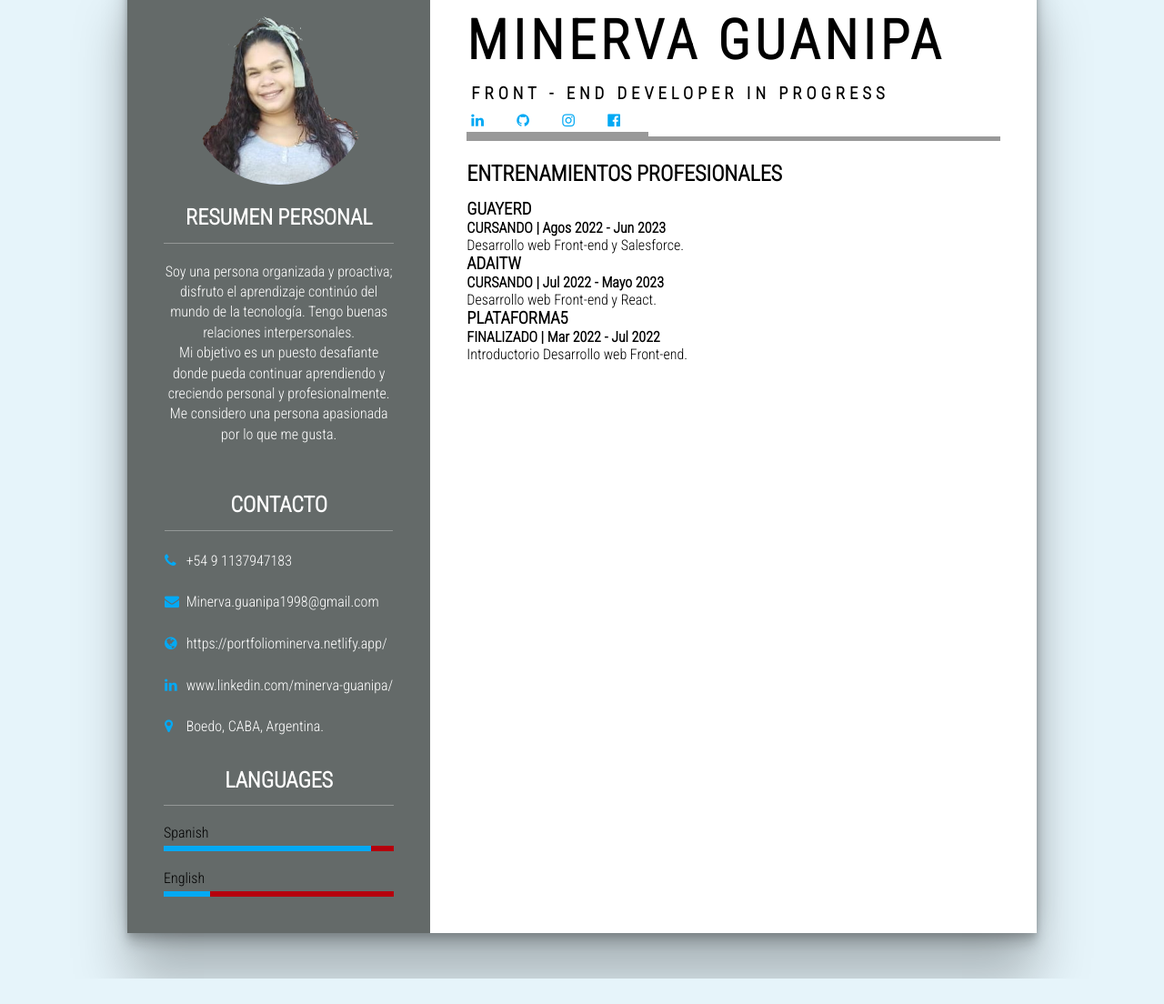
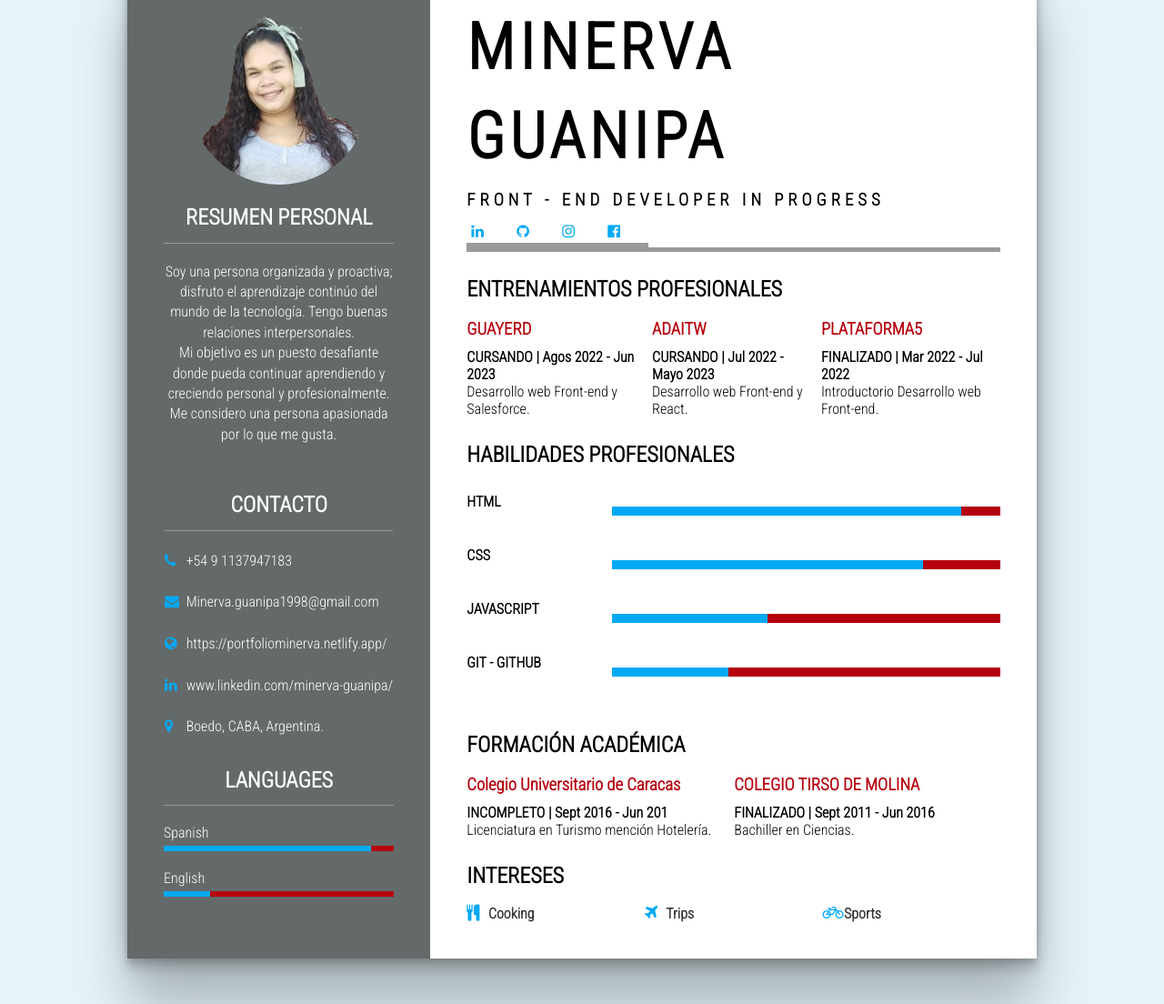
Before and after one commit to Mine24Ga/cv, a plain HTML site: page index.html in a window 1280 px wide. Shown: the part 87-1191 px from the top of the page at 91% size. Before the commit the page ends 1163 px from the top, so only its background shows below. Drawn offline with Linux system fonts and the light colour scheme.

Commit message:
second commit

```diff
--- a/index.html
+++ b/index.html
@@ -9,6 +9,7 @@
     <title>CV MINERVA</title>
   </head>
   <body>
+    <!----------------------------------- ASIDE ---------------------------------------------->
     <div class="container">
       <div class="left_side">
         <div class="profile">
@@ -75,11 +76,11 @@
               <span class="percent">
                 <div style="width: 20%;"></div>
               </span>
-
             </li>
           </ul>
         </div>
       </div>
+      <!-------------------------------------- HEADER --------------------------------------->
       <div class="rigth_side">
         <div class="header">
           <h1 class="title-header">MINERVA GUANIPA</h1>
@@ -91,6 +92,7 @@
           <a href="https://www.instagram.com/mileyss15/?next=%2Fmileyss15%2F" target="_blank"><span class="icons"><i class="fa fa-instagram" aria-hidden="true"></i></span></a>
           <a href="#"><span class="icons"><i class="fa fa-facebook-official" aria-hidden="true"></i></span></a>
         </div>
+        <!------------------------------------ MAIN ------------------------------------------>
         <div class="main">
           <h2 class="title-main">Entrenamientos profesionales</h2>
           <div class="box">
@@ -109,9 +111,57 @@
               <h4>FINALIZADO | Mar 2022 - Jul 2022</h4>
               <p>Introductorio Desarrollo web Front-end.</p>
              </div>
+         </div>
+      </div>
+      <div class="skills">
+        <h2 class="title-main">habilidades profesionales</h2>
+        <div class="box">
+          <h4>HTML</h4>
+          <div class="percent">
+            <div style="width: 90%;"></div>
           </div>
-
         </div>
+        <div class="box">
+          <h4>CSS</h4>
+          <div class="percent">
+            <div style="width: 80%;"></div>
+          </div>
+        </div>
+        <div class="box">
+          <h4>JAVASCRIPT</h4>
+          <div class="percent">
+            <div style="width: 40%;"></div>
+          </div>
+        </div>
+        <div class="box">
+          <h4>GIT - GITHUB</h4>
+          <div class="percent">
+            <div style="width: 30%;"></div>
+          </div>
+        </div>
+      </div>
+      <div class="formation">
+      <h2 class="title-main">Formación académica</h2>
+      <div class="box2">
+        <div class="year-curso">
+         <h3>Colegio Universitario de Caracas</h3>
+         <h4>INCOMPLETO | Sept 2016 - Jun 201</h4>
+         <p>Licenciatura en Turismo mención Hotelería.</p>
+        </div>
+        <div class="year-curso">
+          <h3>COLEGIO TIRSO DE MOLINA</h3>
+          <h4>FINALIZADO | Sept 2011 - Jun 2016</h4>
+          <p>Bachiller en Ciencias.</p>
+         </div>
+      </div>
+      <div class="interest">
+        <h2 class="title-main">intereses</h2>
+        <ul>
+          <li><i class="fa fa-cutlery" aria-hidden="true"></i> Cooking</li>
+          <li><i class="fa fa-plane" aria-hidden="true"></i> Trips</li>
+          <li><i class="fa fa-bicycle" aria-hidden="true"></i> Sports</li>
+        </ul>
+      </div>
       </div>
     </div>
   </body>
--- a/style.css
+++ b/style.css
@@ -1,5 +1,7 @@
+/*---------------------------------- GOOGLE FONTS ----------------------------------------*/
 @import url('https://fonts.googleapis.com/css2?family=Roboto+Condensed:wght@300&display=swap');
 
+/*----------------------------------- GLOBALES ---------------------------------------------*/
 * {
     margin: 0;
     padding: 0;
@@ -25,6 +27,7 @@ body {
     min-height: 100vh;
 }
 
+/*------------------------------------- ASIDE ----------------------------------------------*/
 .container {
     position: var(--position);
     margin: 50px;
@@ -93,8 +96,8 @@ body {
     flex-direction: column;
     align-items: center;
     padding-bottom: 10px;
+}
 
-}
 .contact h2 {
     border-bottom: 1px solid rgba(255, 255, 255, 0.3);
     text-align: center;
@@ -143,6 +146,7 @@ body {
 .language ul li {
     list-style: none;
     padding-top: 20px;
+    color: var(--white-color);
 }
 
 .language .percent div {
@@ -153,6 +157,7 @@ body {
     background-color: #03a9f4;
 }
 
+/*---------------------------------------- HEADER ------------------------------------------*/
 .container .rigth_side {
     position: var(--position);
     padding: 40px;
@@ -160,14 +165,15 @@ body {
 }
 
 .header .description {
-    padding: 5px;
+    padding-top: 10px;
+    padding-bottom: 10px;
     letter-spacing: 5px;
 }
 
 .title-header {
     color: var(--color-text);
     font-weight: 900;
-    font-size: 60px;
+    font-size: 70px;
     line-height: 1.4em;
     letter-spacing: 5px;
 }
@@ -189,13 +195,103 @@ a {
     text-decoration: none;
 }
 
-
+/*--------------------------------------- MAIN --------------------------------------------*/
 .title-main {
-
     line-height: 1.4em;
-    padding-bottom: 10px;
-    padding-top: 20px;
+    padding-bottom: 15px;
+    padding-top: 25px;
     font-weight: 700;
     text-transform: uppercase;
     color: var(--color-text);
 }
+
+.box{
+    display: flex;
+    grid-template-columns: 1fr 3fr;
+    gap: 10px;
+    min-width: 150px;
+}
+
+.year-curso h3 {
+    color: #b5000d;
+    padding-bottom: 10px;
+}
+
+.skills .title-main {
+    padding-bottom: 25px;
+    font-weight: 700;
+}
+
+.skills .box {
+    position: var(--position);
+    width: 100%;
+    display: grid;
+    grid-template-columns: 150px 1fr;
+    justify-content: center;
+    align-items: center;
+    padding-bottom: 20px;
+}
+
+.skills .box h4 {
+    text-transform: uppercase;
+    padding-bottom: 20px;
+    font-weight: 600;
+}
+
+.percent {
+    position: var(--position);
+    width: 100%;
+    height: 10px;
+    background-color: #b5000d;
+ }
+
+.percent div {
+    position: absolute;
+    top: 0;
+    left: 0;
+    height: 100%;
+    background-color: var(--title-color);
+}
+
+.box2 {
+    display: flex;
+    grid-template-columns: 1fr 2fr;
+    gap: 25px;
+    min-width: 150px;
+}
+
+.interest ul {
+    display: grid;
+    grid-template-columns: repeat(3,1fr);
+}
+
+.interest ul li {
+    list-style: none;
+    font-weight: 600;
+    color: #333;
+}
+
+.interest ul li .fa {
+    color: var(--title-color);
+    font-size: 18px;
+    width: 20px;
+}
+
+/*---------------------------------------- MEDIAQUERIES --------------------------------*/
+
+@media (max-width: 1000px){
+   .container {
+    margin: 10px;
+    grid-template-columns: repeat(1,1fr);
+   }
+}
+
+@media (max-width: 600px) {
+    .box {
+        flex-direction: column;
+    }
+    .box2 {
+        flex-direction: column;
+    }
+
+}
```
